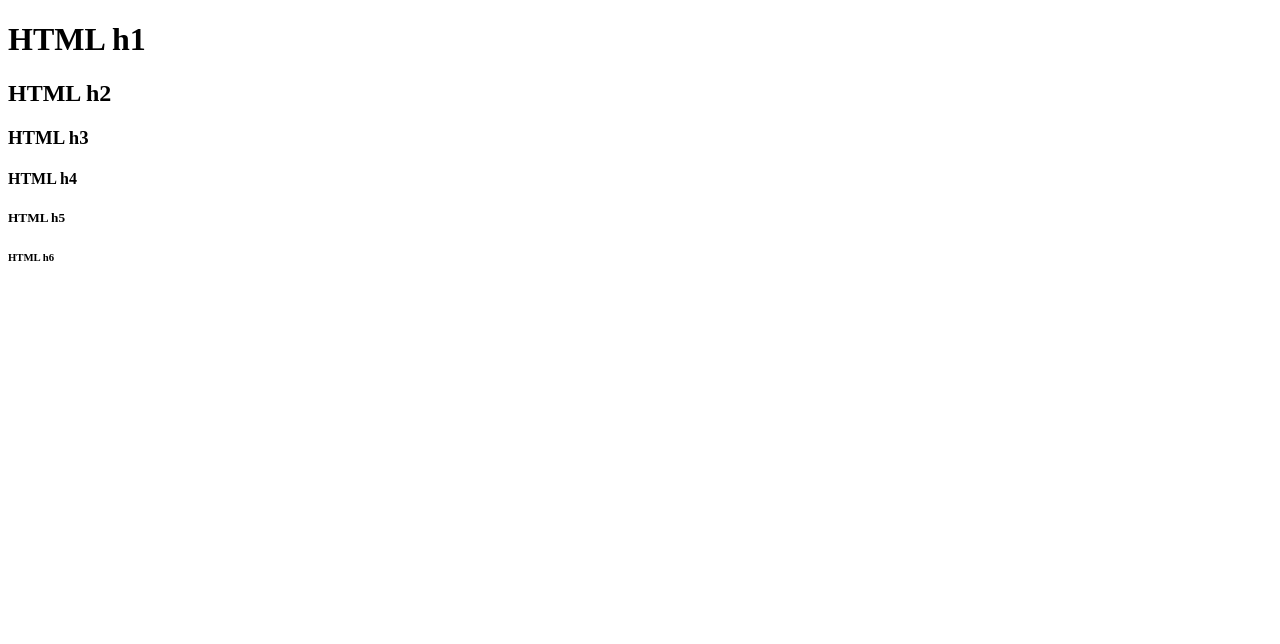
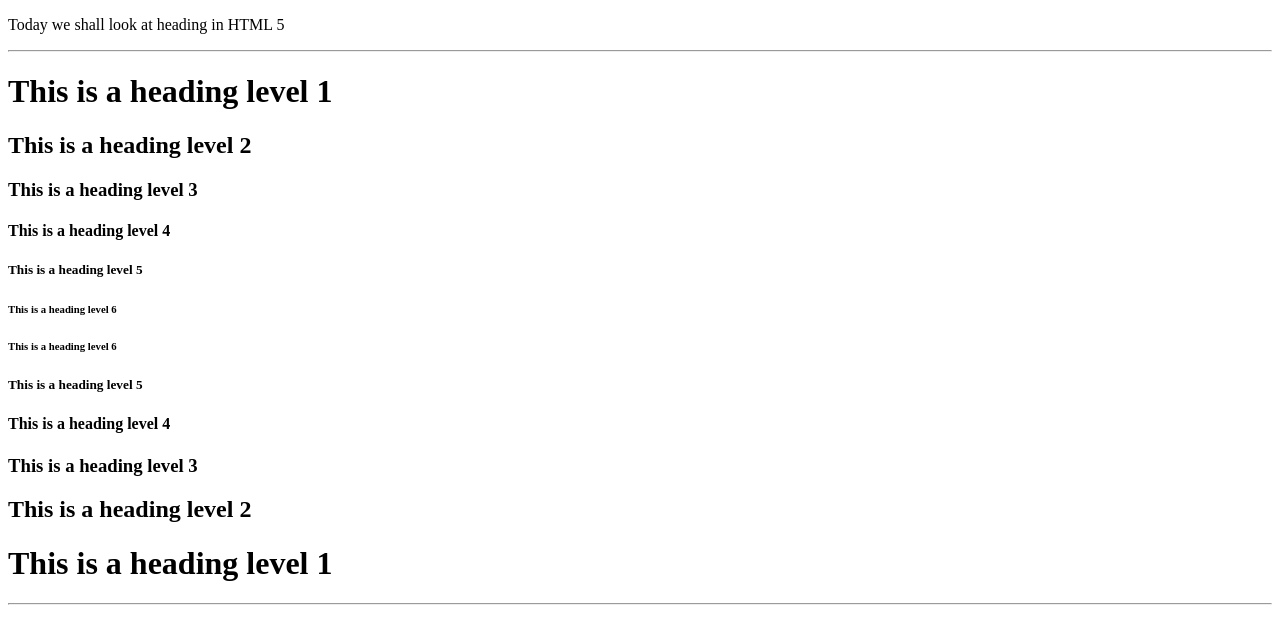
Before and after one commit to cs60apa/101-Web, a plain HTML site: page week-1/index.html in a window 1280 px wide. Drawn offline with Linux system fonts and the light colour scheme.

Commit message:
UPDATES: created heading ranging from h1-h6 and also from h6-h1

```diff
--- a/week-1/index.html
+++ b/week-1/index.html
@@ -1,16 +1,26 @@
 <!DOCTYPE html>
 <html lang="en">
-<head>
-    <meta charset="UTF-8">
-    <meta name="viewport" content="width=, initial-scale=1.0">
-    <title>Document</title>
-</head>
-<body>
-    <h1>HTML h1</h1>
-    <h2>HTML h2</h2>
-    <h3>HTML h3</h3>
-    <h4>HTML h4</h4>
-    <h5>HTML h5</h5>
-    <h6>HTML h6</h6>
-</body>
+  <head>
+    <meta charset="UTF-8" />
+    <meta name="viewport" content="width=device-width, initial-scale=1.0" />
+    <title>Headings in HTML</title>
+  </head>
+  <body>
+    <p>Today we shall look at heading in HTML 5</p>
+    <hr />
+    <h1>This is a heading level 1</h1>
+    <h2>This is a heading level 2</h2>
+    <h3>This is a heading level 3</h3>
+    <h4>This is a heading level 4</h4>
+    <h5>This is a heading level 5</h5>
+    <h6>This is a heading level 6</h6>
+
+    <h6>This is a heading level 6</h6>
+    <h5>This is a heading level 5</h5>
+    <h4>This is a heading level 4</h4>
+    <h3>This is a heading level 3</h3>
+    <h2>This is a heading level 2</h2>
+    <h1>This is a heading level 1</h1>
+    <hr />
+  </body>
 </html>
```
